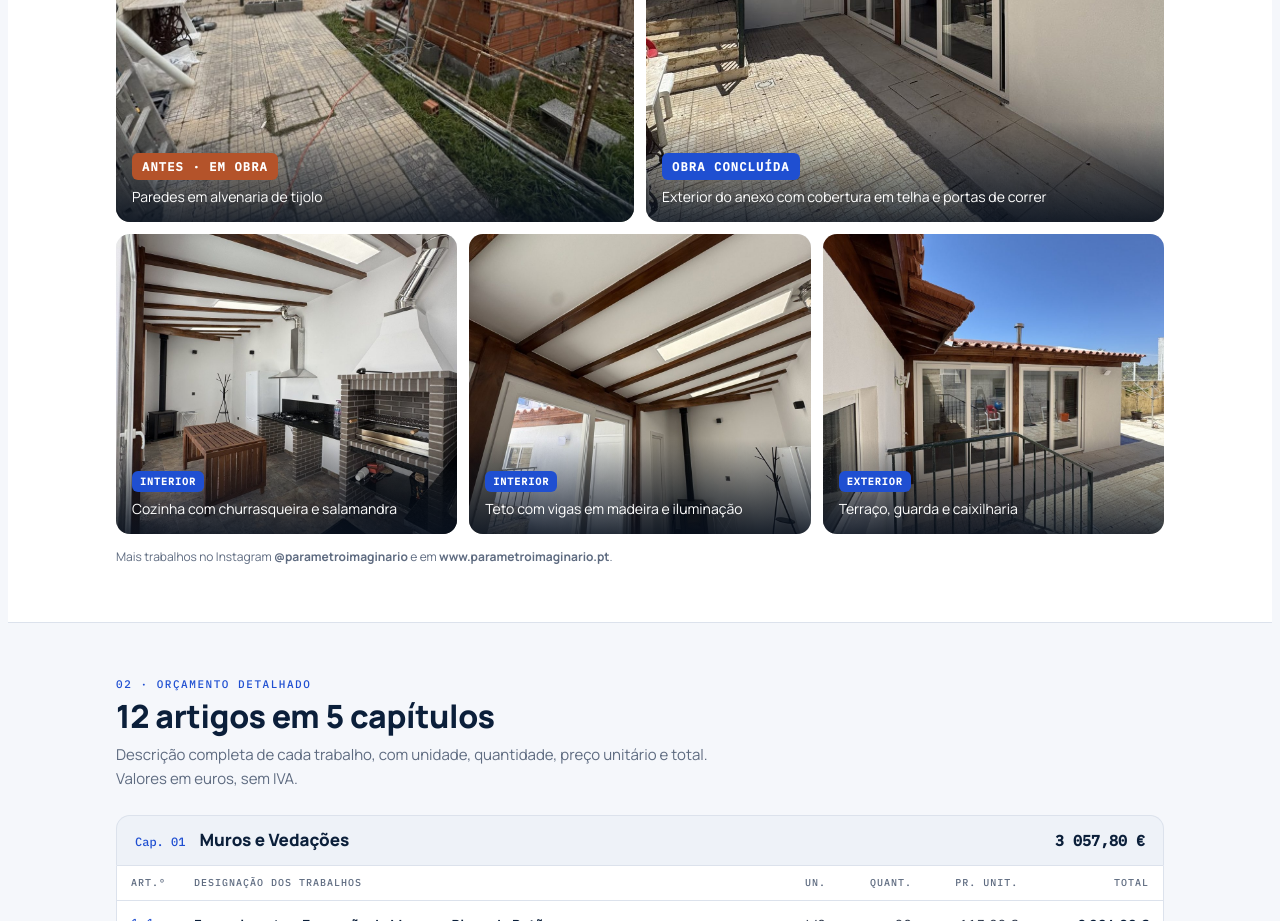
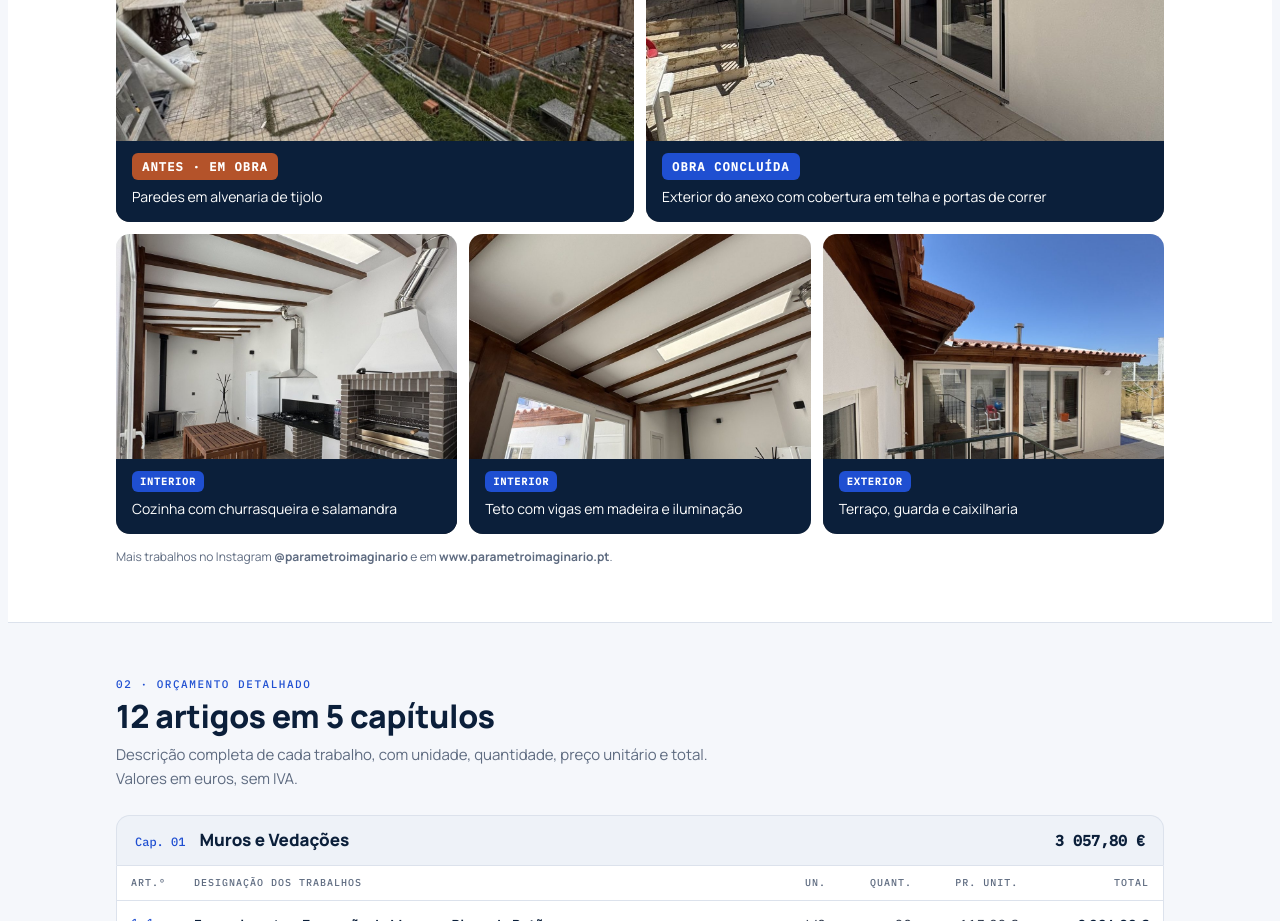
Before and after one commit to rubensborges056-dev/rubens, a plain HTML site: page Proposta_Muro_Anexo.html in a window 1280 px wide. Shown: the part 1960-2881 px from the top of the page. Drawn offline with Linux system fonts and the light colour scheme.

Commit message:
Legendas das fotos com faixa azul-marinho sólida (sem degradê rosado)
Co-Authored-By: Claude Opus 5.5 <noreply@anthropic.com>
Claude-Session: https://claude.ai/code/session_01Dqyze6v6C8NW2SyXBmWUEC

```diff
--- a/Proposta_Muro_Anexo.html
+++ b/Proposta_Muro_Anexo.html
@@ -262,7 +262,7 @@ summary .cnt{font:500 11px var(--font-m);color:var(--muted)}
 .pair figure,.refs3 figure{position:relative;margin:0;border-radius:14px;overflow:hidden;background:var(--soft)}
 .pair img,.refs3 img{width:100%;height:100%;object-fit:cover;display:block;transition:transform .5s}
 .pair figure:hover img,.refs3 figure:hover img{transform:scale(1.03)}
-.pair figcaption,.refs3 figcaption{position:absolute;left:0;right:0;bottom:0;padding:32px 16px 14px;background:linear-gradient(transparent,rgba(7,16,30,.85));color:#fff;font-size:14px;display:grid;gap:6px;justify-items:start}
+.pair figcaption,.refs3 figcaption{position:absolute;left:0;right:0;bottom:0;padding:12px 16px 14px;background:#0B1F3A;color:#fff;font-size:14px;display:grid;gap:6px;justify-items:start}
 .pair .tag2{font-size:12px;padding:6px 10px}
 @media (prefers-reduced-motion:reduce){.pair img,.refs3 img{transition:none}.pair figure:hover img,.refs3 figure:hover img{transform:none}}
 @media (max-width:640px){.pair{grid-template-columns:1fr;height:auto}.pair figure{height:340px}.refs3{grid-template-columns:1fr;height:auto}.refs3 figure{height:260px}}
```
Also changed, not shown: 1 other file.
